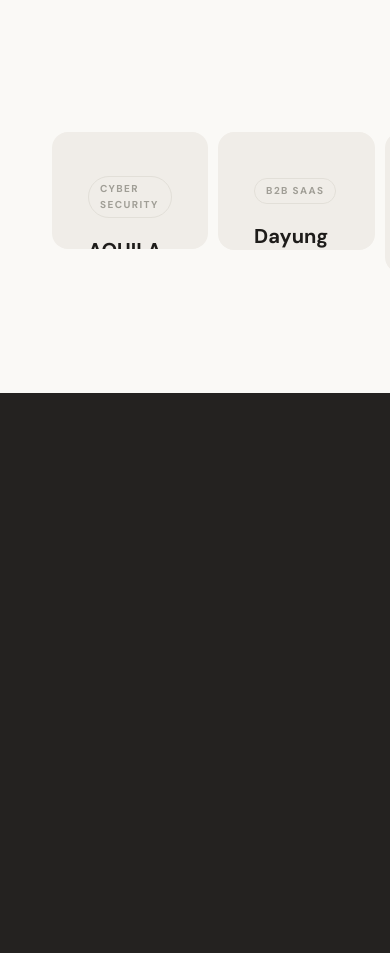
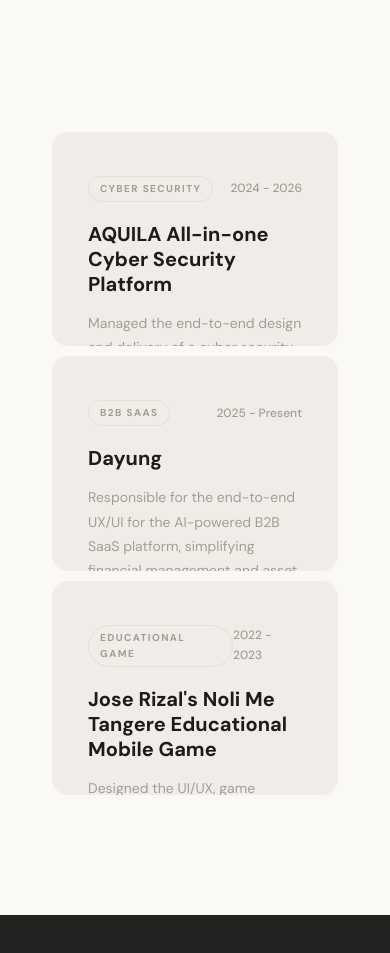
Before and after one commit to MichaelPagaran/jhamaya-repo, a Next.js app: page / in a window 390 px wide. Shown: the part 1100-2053 px from the top of the page. Built offline with nearby package versions, Linux system fonts and the light colour scheme.

Commit message:
style: enhance project components with year display, KPI/contribution layout, and responsive grids

```diff
--- a/src/components/sections/ProjectsSection.tsx
+++ b/src/components/sections/ProjectsSection.tsx
@@ -75,13 +75,7 @@
             </div>
 
             {/* 3-column top row */}
-            <div
-                style={{
-                    display: "grid",
-                    gridTemplateColumns: "repeat(3, 1fr)",
-                    gap: "0.625rem",
-                }}
-            >
+            <div className="grid grid-cols-1 md:grid-cols-3 gap-[0.625rem]">
                 {topRow.map((project) => (
                     <div key={project.slug} onClick={() => setSelectedProject(project)}>
                         <ProjectCard project={project} />
@@ -91,14 +85,7 @@
 
             {/* 2-column bottom row */}
             {bottomRow.length > 0 && (
-                <div
-                    style={{
-                        display: "grid",
-                        gridTemplateColumns: "repeat(2, 1fr)",
-                        gap: "0.625rem",
-                        marginTop: "0.625rem",
-                    }}
-                >
+                <div className="grid grid-cols-1 md:grid-cols-2 gap-[0.625rem] mt-[0.625rem]">
                     {bottomRow.map((project) => (
                         <div key={project.slug} onClick={() => setSelectedProject(project)}>
                             <ProjectCard
--- a/src/components/ui/ProjectCard.tsx
+++ b/src/components/ui/ProjectCard.tsx
@@ -54,6 +54,15 @@
             />
 
             <div>
+                {/* Tag and Year header */}
+                <div
+                    style={{
+                        display: "flex",
+                        justifyContent: "space-between",
+                        alignItems: "center",
+                        marginBottom: "1.25rem",
+                    }}
+                >
                     {/* Tag pill */}
                     <span
                         style={{
@@ -66,13 +75,26 @@
                             border: `1px solid ${hovered ? "rgba(122,156,255,0.4)" : "#e2dfd8"}`,
                             padding: "0.25rem 0.6875rem",
                             borderRadius: "6.25rem",
-                        marginBottom: "1.25rem",
                             transition: "all 0.3s ease",
                             fontFamily: "'DM Sans', sans-serif",
                         }}
                     >
                         {project.tag}
                     </span>
+
+                    {/* Year */}
+                    <span
+                        style={{
+                            fontSize: "0.75rem",
+                            fontWeight: 500,
+                            color: hovered ? "rgba(250,249,246,0.65)" : "#a09e96",
+                            fontFamily: "'DM Sans', sans-serif",
+                            transition: "color 0.3s ease",
+                        }}
+                    >
+                        {project.year || project.date}
+                    </span>
+                </div>
 
                 {/* Title */}
                 <h3
--- a/src/components/ui/ProjectModal.tsx
+++ b/src/components/ui/ProjectModal.tsx
@@ -134,10 +134,17 @@
                     <div className="flex flex-col justify-between h-full px-10 pt-14 pb-10">
                         {/* Top: Tag + Title + Description + Details */}
                         <div className="flex flex-col">
+                            {/* Tag + Year Row */}
+                            <div className="flex justify-between items-center mb-5">
                                 {/* Tag Pill */}
-                            <span className="inline-flex items-center self-start text-[0.6875rem] font-semibold tracking-widest uppercase bg-blue-50 text-blue-600 border border-blue-200 px-3 py-1 rounded-full mb-5">
+                                <span className="inline-flex items-center text-[0.6875rem] font-semibold tracking-widest uppercase bg-blue-50 text-blue-600 border border-blue-200 px-3.5 py-1.5 rounded-full">
                                     {project.tag}
                                 </span>
+                                {/* Year */}
+                                <span className="text-[0.8125rem] font-semibold tracking-wider text-slate-400">
+                                    {project.year || project.date}
+                                </span>
+                            </div>
 
                             <h2 className="text-[1.875rem] lg:text-[2.125rem] font-bold text-slate-900 mb-4 tracking-tight leading-[1.2]">
                                 {project.title}
@@ -147,8 +154,39 @@
                                 {project.description}
                             </p>
 
+                            {/* KPIs Grid */}
+                            {project.kpis && project.kpis.length > 0 && (
+                                <div className="grid grid-cols-2 gap-4 mb-8 bg-slate-50/50 p-4 rounded-xl border border-slate-100/60">
+                                    {project.kpis.map((kpi, idx) => (
+                                        <div key={idx} className="flex flex-col">
+                                            <span className="text-[1.5rem] font-bold text-[var(--accent)] tracking-tight">
+                                                {kpi.value}
+                                            </span>
+                                            <span className="text-[0.6875rem] font-medium text-slate-500 uppercase tracking-wider mt-0.5">
+                                                {kpi.label}
+                                            </span>
+                                        </div>
+                                    ))}
+                                </div>
+                            )}
+
                             {/* Project Details Stack */}
-                            {(project.challenge || project.whatIDid || project.outcome) && (
+                            {project.contributions && project.contributions.length > 0 ? (
+                                <div className="flex flex-col gap-4">
+                                    <h3 className="text-[0.8125rem] font-bold mb-1.5 flex items-center gap-2 text-slate-800 uppercase tracking-widest">
+                                        <svg width="14" height="14" viewBox="0 0 24 24" fill="none" stroke="currentColor" strokeWidth="2.5" strokeLinecap="round" strokeLinejoin="round"><polyline points="9 11 12 14 22 4"/><path d="M21 12v7a2 2 0 0 1-2 2H5a2 2 0 0 1-2-2V5a2 2 0 0 1 2-2h11"/></svg>
+                                        Contributions
+                                    </h3>
+                                    <ul className="list-disc pl-5 flex flex-col gap-3.5 text-[0.875rem] text-slate-500 leading-[1.6]">
+                                        {project.contributions.map((bullet, idx) => (
+                                            <li key={idx} className="marker:text-blue-500">
+                                                {bullet}
+                                            </li>
+                                        ))}
+                                    </ul>
+                                </div>
+                            ) : (
+                                (project.challenge || project.whatIDid || project.outcome) && (
                                     <div className="flex flex-col gap-6">
                                         {project.challenge && (
                                             <div>
@@ -184,6 +222,7 @@
                                             </div>
                                         )}
                                     </div>
+                                )
                             )}
                         </div>
 
```
Lines whose indentation alone changed are shown as unchanged.
